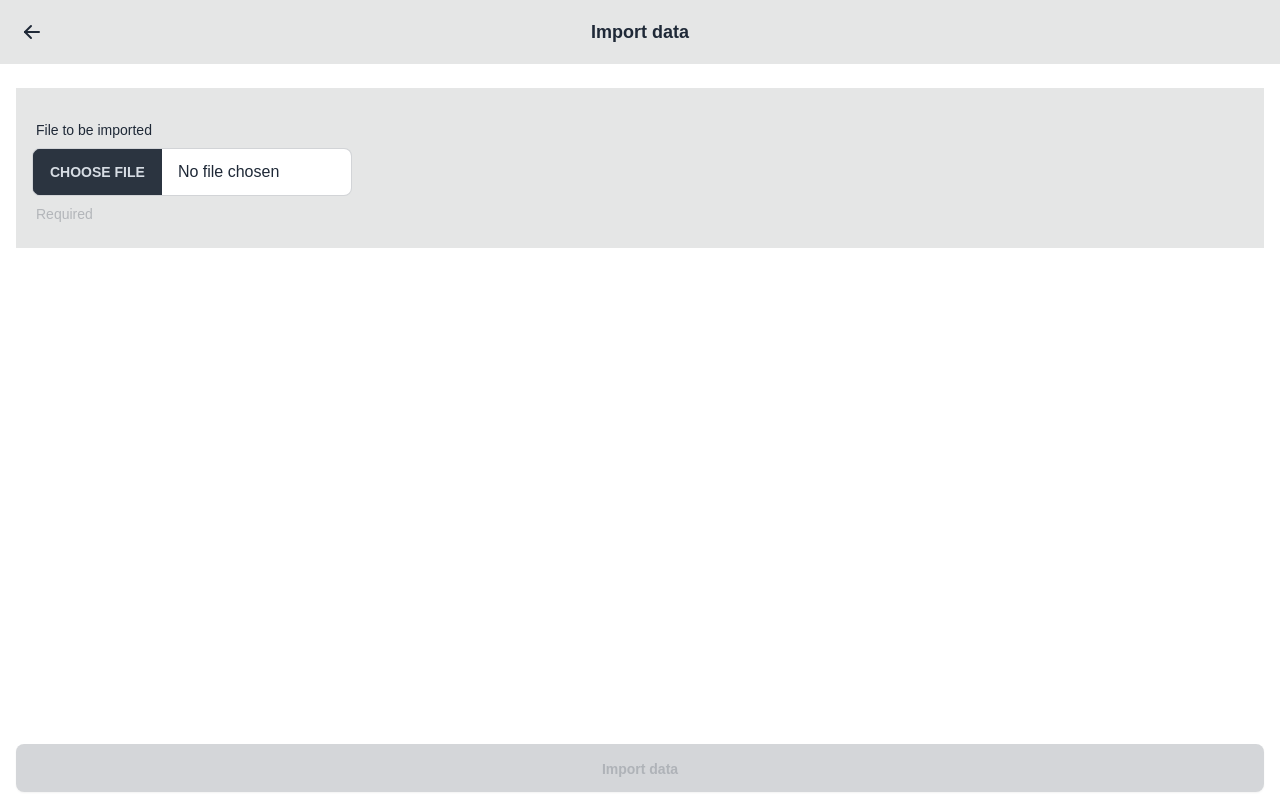
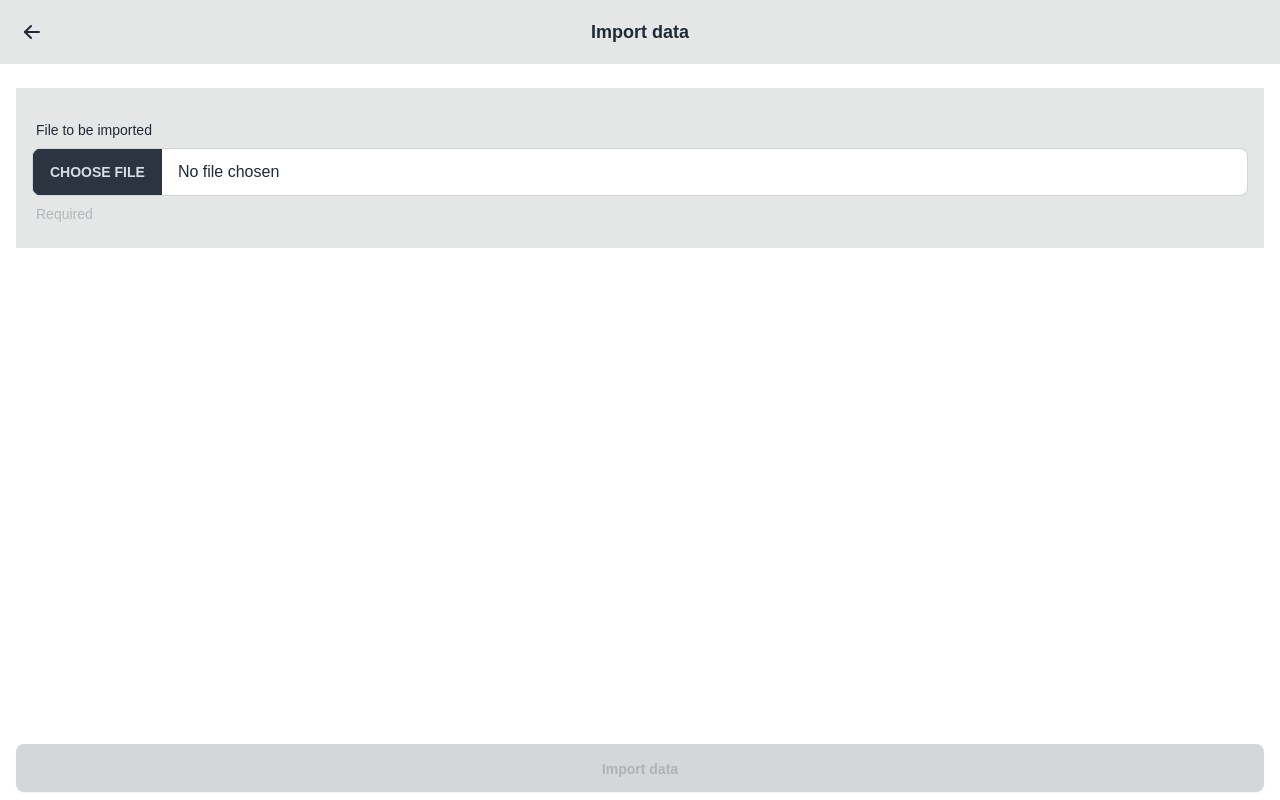
Before and after one commit to lukasbicus/cardchain, a Next.js app: page /import-data in a window 1280 px wide. Built offline with nearby package versions, Linux system fonts and the light colour scheme.

Commit message:
Adjust file-import-field.

```diff
--- a/app/ui/file-import-field.tsx
+++ b/app/ui/file-import-field.tsx
@@ -46,13 +46,13 @@ export function FileImportField<T extends FieldValues>({
   required?: boolean;
 }) {
   return (
-    <label className={clsx('form-control w-full max-w-xs', className)}>
+    <label className={clsx('form-control w-full', className)}>
       <div className="label">
         <span className="label-text">{label}</span>
       </div>
       <input
         type="file"
-        className="file-input file-input-bordered w-full max-w-xs"
+        className="file-input file-input-bordered w-full"
         disabled={disabled}
         {...register(name, { required })}
       />
```
